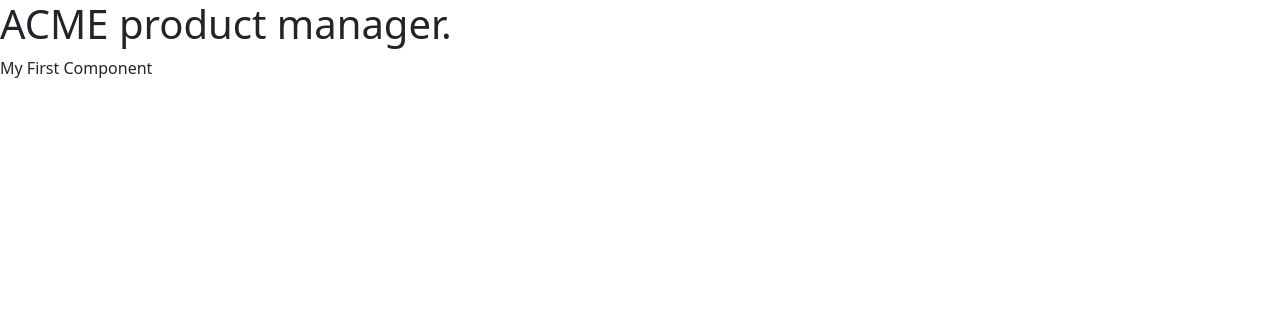
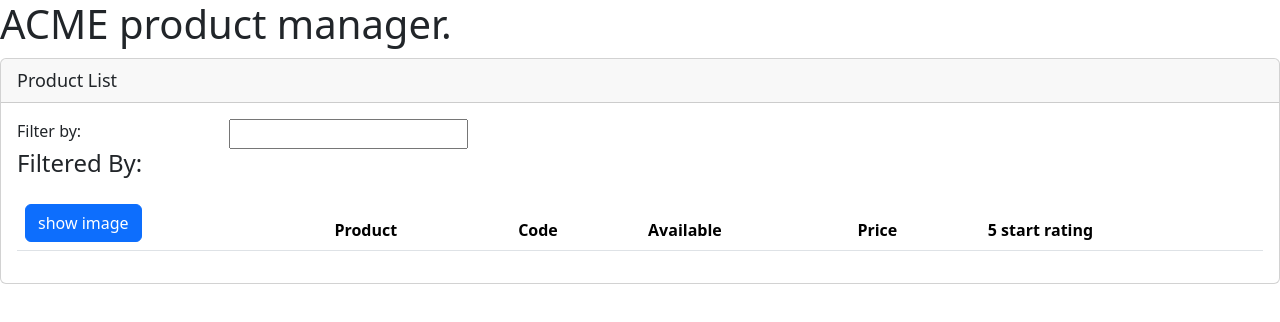
Before and after one commit to MohamedFaalil/angualr-training-01, an Angular app: page / in a window 1280 px wide. Shown: the top 322 px of the page. Built offline with nearby package versions, Linux system fonts and the light colour scheme.

Commit message:
used component as directive, in other component

```diff
--- a/src/app/app.component.ts
+++ b/src/app/app.component.ts
@@ -5,7 +5,9 @@
   template: `
     <div>
       <h1>{{pageTitle}}</h1>
-      <div>My First Component</div>
+      <div>
+        <pm-product></pm-product>
+      </div>
     </div>
   `
 })
--- a/src/app/app.module.ts
+++ b/src/app/app.module.ts
@@ -2,10 +2,12 @@
 import { BrowserModule } from '@angular/platform-browser';
 
 import { AppComponent } from './app.component';
+import {ProductListComponent} from "./products/product-list.component";
 
 @NgModule({
   declarations: [
-    AppComponent
+    AppComponent,
+    ProductListComponent
   ],
   imports: [
     BrowserModule
```
